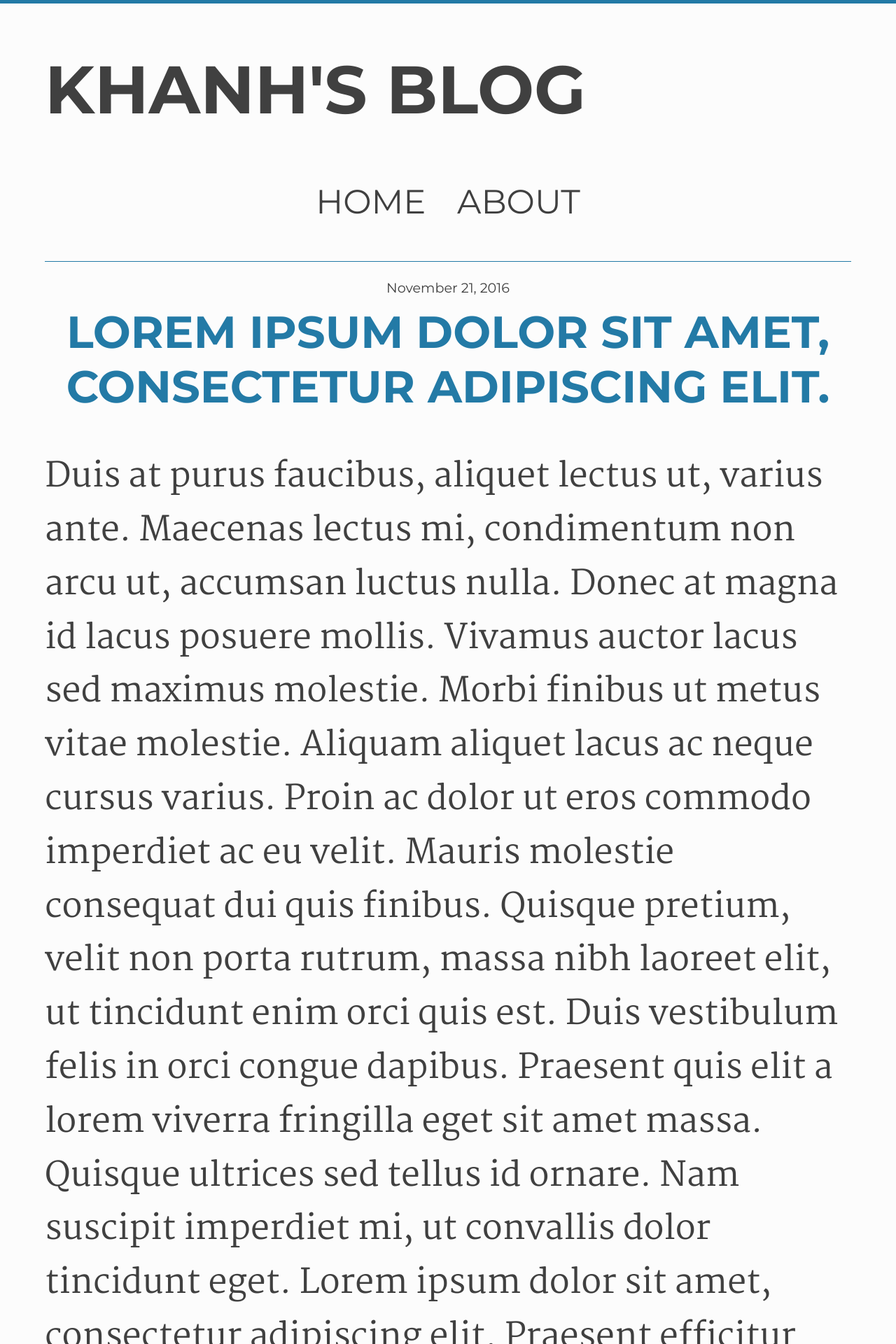
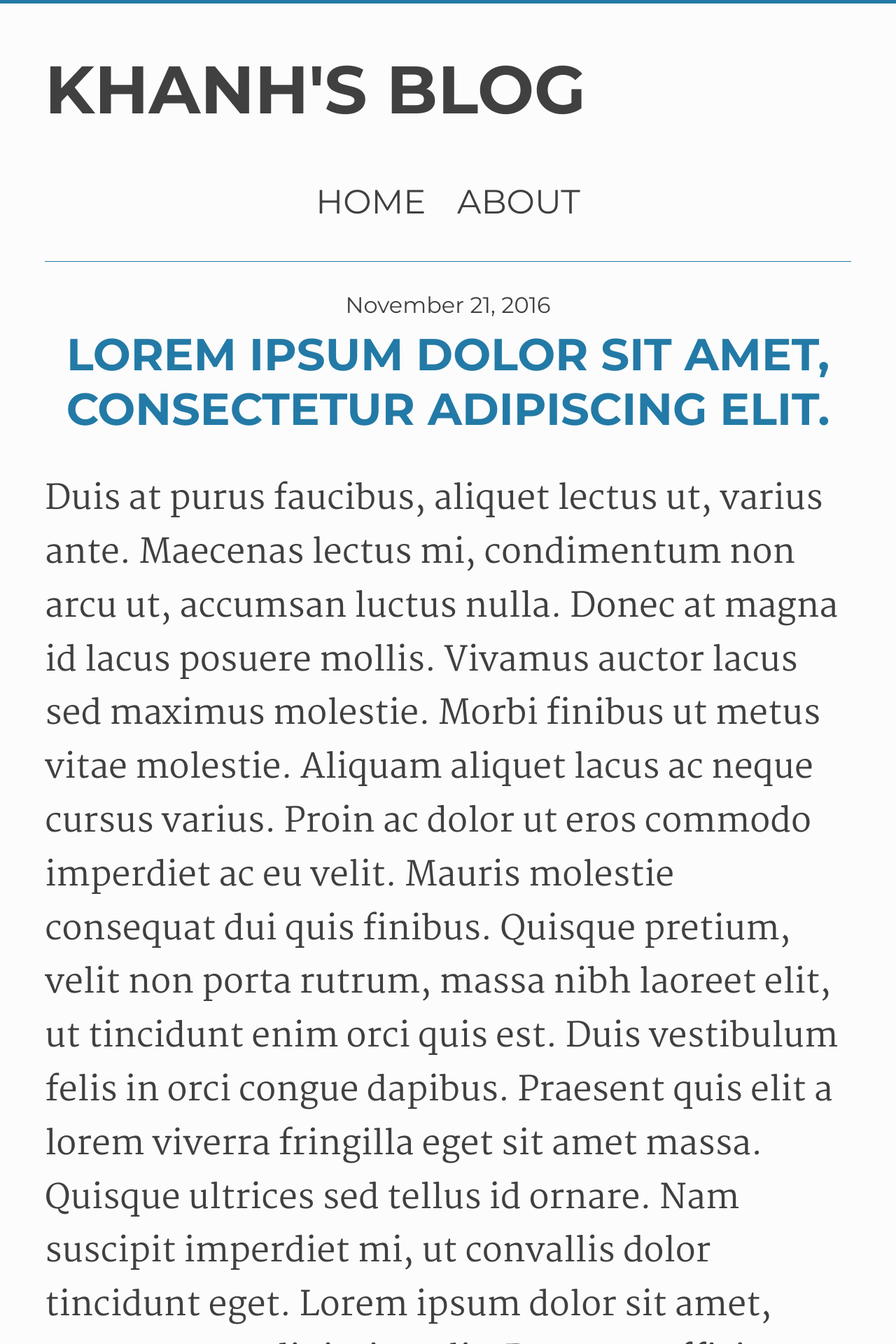
Before and after one commit to khanhnwin/khanhnwin.github.io, a Jekyll site: the page built from index.html, in a window 1280 px wide. Shown: the top 1920 px of the page at 70% size. Built offline with Jekyll 4.4.1, drawn with Linux system fonts in a browser that asks for light colours; nearby versions of some CDN libraries.

Commit message:
Date font

```diff
--- a/stylesheets/main.css
+++ b/stylesheets/main.css
@@ -163,6 +163,12 @@ nav ul li {
   text-align: center;
 }
 
+@media screen and (max-device-width: 800px) {
+  .posts .post .date {
+    font-size: 2rem;
+  }
+}
+
 .posts .post .title {
   text-transform: uppercase;
   margin-top: .75rem;
@@ -221,6 +227,12 @@ nav ul li {
   margin-bottom: .5rem;
   font-weight: 200;
   text-align: center;
+}
+
+@media screen and (max-device-width: 800px) {
+  .post_page .meta {
+    font-size: 2rem;
+  }
 }
 
 .post_page .post_title {
--- a/stylesheets/main.sass
+++ b/stylesheets/main.sass
@@ -131,6 +131,9 @@ nav
       font-weight: 200
       text-align: center
 
+      @media screen and (max-device-width: 800px)
+        font-size: 2rem
+
     .title
       text-transform: uppercase
       margin-top: .75rem
@@ -180,6 +183,9 @@ nav
     margin-bottom: .5rem
     font-weight: 200
     text-align: center
+
+    @media screen and (max-device-width: 800px)
+      font-size: 2rem
 
   .post_title
     margin-top: .75rem
```
